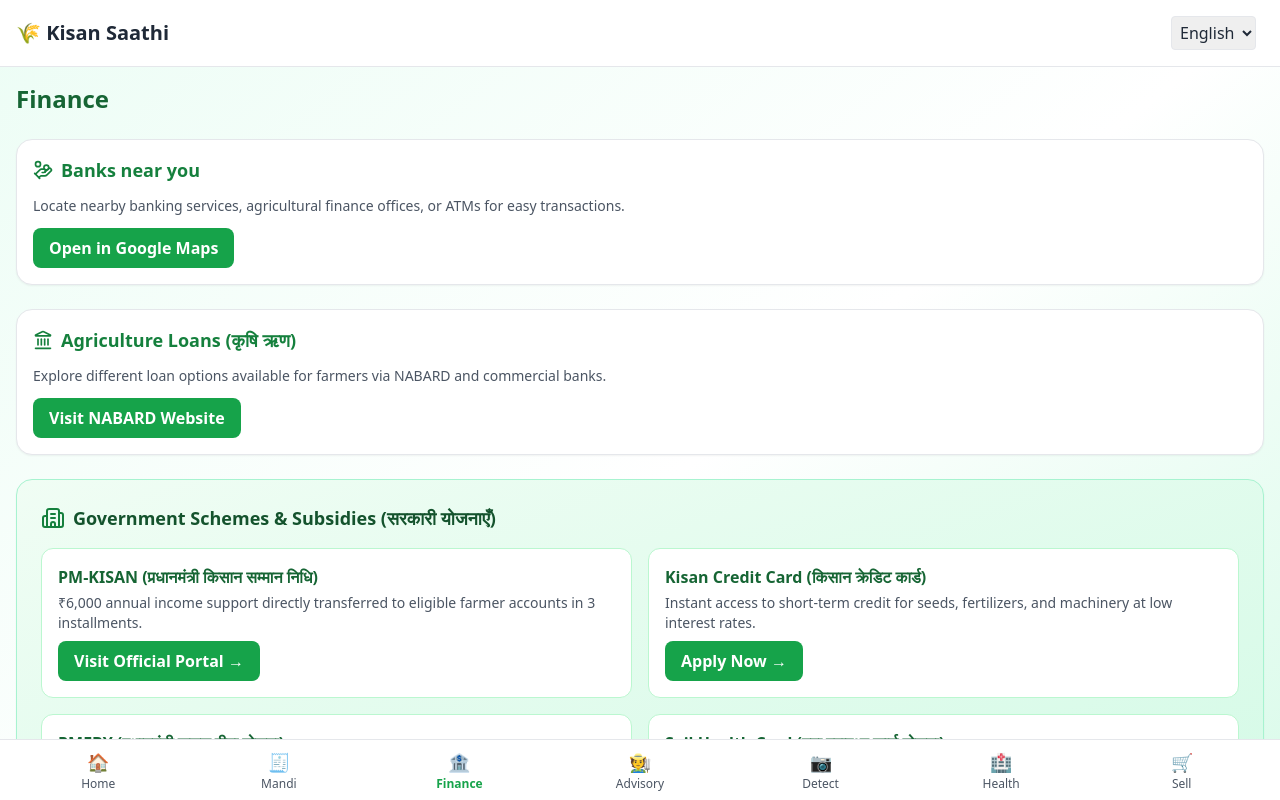
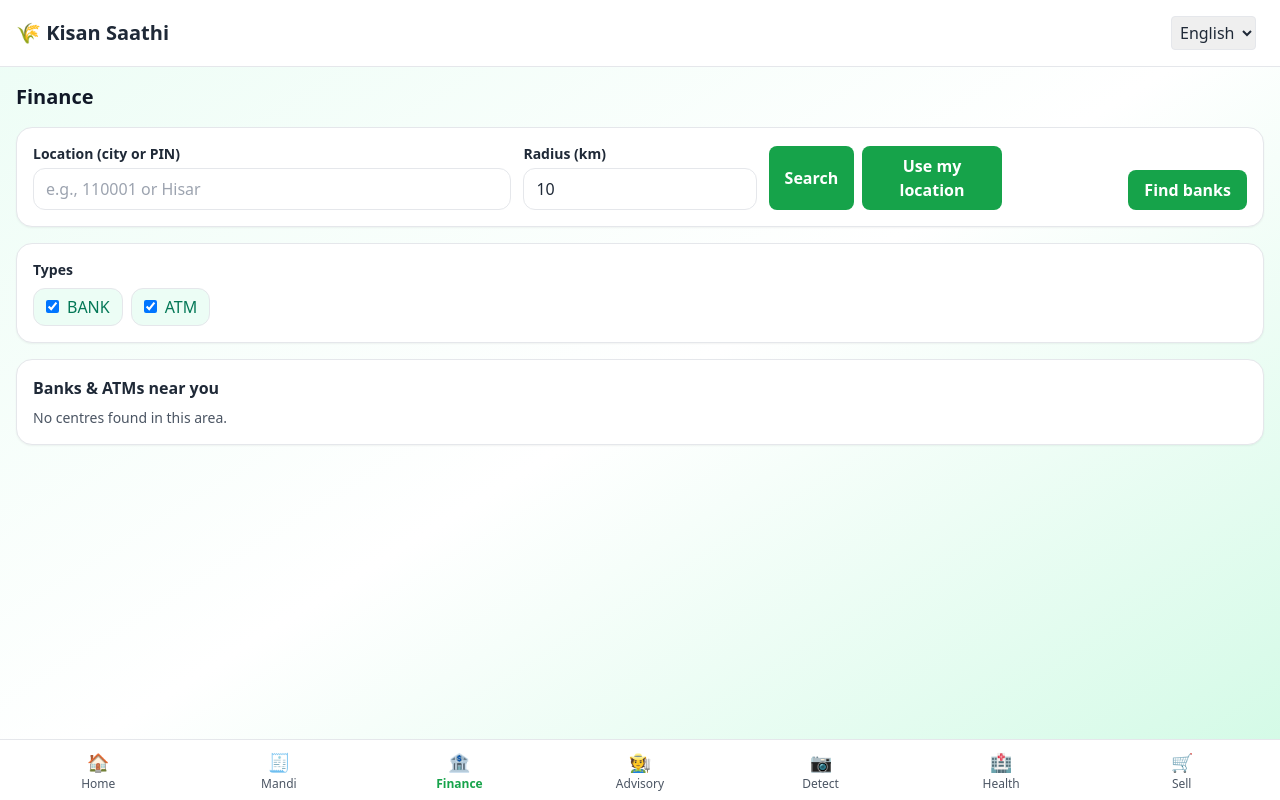
Before and after one commit to mayank29deo/KisanSaathi, a React (Vite) app: page / in a window 1280 px wide. Both pictures are taken after a click on the button "Open finance tools →". Shown: the top 800 px of the page. Built offline with nearby package versions, Linux system fonts and the light colour scheme.

Commit message:
Update Finance.jsx

```diff
--- a/src/screens/Finance.jsx
+++ b/src/screens/Finance.jsx
@@ -1,97 +1,118 @@
+import { useState } from "react";
 import Card from "../components/Card";
 import PrimaryButton from "../components/PrimaryButton";
-import { HandCoins, Landmark, Building2 } from "lucide-react";
+import MapPreview from "../components/MapPreview";
+import { geocodePlace, fetchOSMBanks, haversineKm, deriveType } from "../utils/osm";
 
 export default function Finance({ t }) {
+  const [place, setPlace] = useState("");
+  const [radius, setRadius] = useState(10);
+  const [latlon, setLatlon] = useState(null);
+  const [types, setTypes] = useState({ bank: true, atm: true });
+  const [results, setResults] = useState([]);
+  const [loading, setLoading] = useState(false);
+  const [error, setError] = useState(null);
+
+  async function useGeo() {
+    setError(null); setLoading(true);
+    navigator.geolocation.getCurrentPosition(async (pos) => {
+      setLatlon({ lat: pos.coords.latitude, lon: pos.coords.longitude, label: "GPS" });
+      setLoading(false);
+    }, () => { setError("geo"); setLoading(false); });
+  }
+
+  async function geocode() {
+    try { setError(null); setLoading(true); const g = await geocodePlace(place); setLatlon({ lat: g.lat, lon: g.lon, label: g.display }); }
+    catch { setError("geocode"); }
+    finally { setLoading(false); }
+  }
+
+  async function search() {
+    if (!latlon) { setError("noloc"); return; }
+    try {
+      setError(null); setLoading(true); setResults([]);
+      const elems = await fetchOSMBanks(latlon.lat, latlon.lon, radius);
+      let items = (elems || []).map((e) => ({ id: `${e.type}/${e.id}`, name: e.tags?.name || (e.tags?.amenity?.toUpperCase() || "Bank/ATM"), lat: e.lat, lon: e.lon, tags: e.tags || {} }))
+        .filter((x) => Number.isFinite(x.lat) && Number.isFinite(x.lon))
+        .map((x) => ({ ...x, distKm: haversineKm(latlon.lat, latlon.lon, x.lat, x.lon), type: ((x.tags.amenity || '').toLowerCase() === 'atm') ? 'atm' : 'bank' }));
+      items = items.filter((x) => types[x.type]);
+      items.sort((a, b) => (a.distKm || 0) - (b.distKm || 0));
+      setResults(items.slice(0, 50));
+    } catch {
+      setError("overpass");
+    } finally { setLoading(false); }
+  }
+
+  function toggleType(k) { setTypes((s) => ({ ...s, [k]: !s[k] })); }
+
   return (
-    <div className="space-y-6">
-      <h1 className="text-2xl font-extrabold text-green-800">
-        {t.finance || "Finance & Subsidy Assistance (वित्तीय सहायता)"}
-      </h1>
-
-      {/* Existing Cards */}
-      <Card className="space-y-3">
-        <div className="flex items-center gap-2 text-green-700 font-semibold text-lg">
-          <HandCoins className="w-5 h-5" />
-          <span>{t.banksNear || "Find Banks & ATMs Near You"}</span>
+    <div className="space-y-4">
+      <h1 className="text-xl font-extrabold">{t.finance || "Finance"}</h1>
+      <Card>
+        <div className="grid grid-cols-1 md:grid-cols-5 gap-3 items-end">
+          <div className="md:col-span-2">
+            <div className="text-sm font-semibold mb-1">{t.location || "Location (city or PIN)"}</div>
+            <input className="border rounded-xl px-3 py-2 w-full" placeholder="e.g., 110001 or Hisar" value={place} onChange={(e) => setPlace(e.target.value)} />
+          </div>
+          <div>
+            <div className="text-sm font-semibold mb-1">{t.radiusKm || "Radius (km)"}</div>
+            <input type="number" min={1} max={50} className="border rounded-xl px-3 py-2 w-full" value={radius} onChange={(e) => setRadius(parseFloat(e.target.value || "10"))} />
+          </div>
+          <div className="flex gap-2">
+            <PrimaryButton onClick={geocode}>{t.search || "Search"}</PrimaryButton>
+            <PrimaryButton onClick={useGeo}>{t.useMyLocation || "Use my location"}</PrimaryButton>
+          </div>
+          <div className="text-right">
+            <PrimaryButton onClick={search}>{t.findBanks || "Find banks"}</PrimaryButton>
+          </div>
         </div>
-        <p className="text-sm text-gray-600">
-          Locate nearby banking services, agricultural finance offices, or ATMs for easy transactions.
-        </p>
-        <PrimaryButton onClick={() => window.open("https://maps.google.com/search/banks+near+me", "_blank")}>
-          {t.openMap || "Open in Google Maps"}
-        </PrimaryButton>
+        {latlon && (<div className="text-xs text-gray-600 mt-2">📍 {latlon.label || `${latlon.lat.toFixed(4)}, ${latlon.lon.toFixed(4)}`}</div>)}
+        {error && <div className="text-xs text-rose-600 mt-2">
+          {error === 'geo' ? 'Location permission denied.' : error === 'geocode' ? 'Could not find that place.' : error === 'overpass' ? 'Bank/ATM data currently unavailable.' : 'Please set a location first.'}
+        </div>}
       </Card>
 
-      <Card className="space-y-3">
-        <div className="flex items-center gap-2 text-green-700 font-semibold text-lg">
-          <Landmark className="w-5 h-5" />
-          <span>{t.agriLoans || "Agriculture Loans (कृषि ऋण)"}</span>
+      {latlon && (
+        <Card>
+          <div className="font-semibold mb-2">Map</div>
+          <MapPreview center={latlon} markers={results} radiusKm={radius} />
+        </Card>
+      )}
+
+      <Card>
+        <div className="text-sm font-semibold mb-2">Types</div>
+        <div className="flex flex-wrap gap-2 items-center">
+          {["bank","atm"].map((k) => (
+            <label key={k} className={`px-3 py-1.5 rounded-xl border cursor-pointer ${types[k] ? "bg-emerald-50 text-emerald-700" : ""}`}>
+              <input type="checkbox" className="mr-2" checked={!!types[k]} onChange={() => toggleType(k)} />
+              {k.toUpperCase()}
+            </label>
+          ))}
         </div>
-        <p className="text-sm text-gray-600">
-          Explore different loan options available for farmers via NABARD and commercial banks.
-        </p>
-        <PrimaryButton onClick={() => window.open("https://www.nabard.org", "_blank")}>
-          {t.learnMore || "Visit NABARD Website"}
-        </PrimaryButton>
       </Card>
 
-      {/* 🌿 NEW SECTION: Government Scheme Posters */}
-      <Card className="bg-gradient-to-br from-green-50 to-emerald-100 border border-emerald-200 rounded-2xl shadow-sm p-6 space-y-4">
-        <div className="text-lg font-bold text-green-900 flex items-center gap-2">
-          <Building2 className="w-6 h-6 text-green-700" />
-          <span>Government Schemes & Subsidies (सरकारी योजनाएँ)</span>
-        </div>
-
-        <div className="grid md:grid-cols-2 gap-4">
-          {/* PM-Kisan Yojana */}
-          <div className="bg-white rounded-xl p-4 border border-green-200 hover:shadow-lg transition">
-            <div className="text-green-800 font-semibold mb-1">PM-KISAN (प्रधानमंत्री किसान सम्मान निधि)</div>
-            <p className="text-sm text-gray-600 mb-2">
-              ₹6,000 annual income support directly transferred to eligible farmer accounts in 3 installments.
-            </p>
-            <PrimaryButton onClick={() => window.open("https://pmkisan.gov.in", "_blank")}>
-              Visit Official Portal →
-            </PrimaryButton>
-          </div>
-
-          {/* Kisan Credit Card */}
-          <div className="bg-white rounded-xl p-4 border border-green-200 hover:shadow-lg transition">
-            <div className="text-green-800 font-semibold mb-1">Kisan Credit Card (किसान क्रेडिट कार्ड)</div>
-            <p className="text-sm text-gray-600 mb-2">
-              Instant access to short-term credit for seeds, fertilizers, and machinery at low interest rates.
-            </p>
-            <PrimaryButton onClick={() => window.open("https://www.mygov.in/kcc", "_blank")}>
-              Apply Now →
-            </PrimaryButton>
-          </div>
-
-          {/* PMFBY */}
-          <div className="bg-white rounded-xl p-4 border border-green-200 hover:shadow-lg transition">
-            <div className="text-green-800 font-semibold mb-1">PMFBY (प्रधानमंत्री फसल बीमा योजना)</div>
-            <p className="text-sm text-gray-600 mb-2">
-              Crop insurance coverage against natural calamities with simplified claim process and low premium.
-            </p>
-            <PrimaryButton onClick={() => window.open("https://pmfby.gov.in", "_blank")}>
-              Learn More →
-            </PrimaryButton>
-          </div>
-
-          {/* Soil Health Card */}
-          <div className="bg-white rounded-xl p-4 border border-green-200 hover:shadow-lg transition">
-            <div className="text-green-800 font-semibold mb-1">Soil Health Card (मृदा स्वास्थ्य कार्ड योजना)</div>
-            <p className="text-sm text-gray-600 mb-2">
-              Free soil testing and reports for better fertilizer use and yield improvement.
-            </p>
-            <PrimaryButton onClick={() => window.open("https://soilhealth.dac.gov.in", "_blank")}>
-              Check Details →
-            </PrimaryButton>
-          </div>
-        </div>
-
-        {/* Note */}
-        <div className="text-xs text-gray-600 italic text-center pt-2">
-          For latest government updates, visit <a href="https://agricoop.gov.in" className="text-green-700 underline">agricoop.gov.in</a>
+      <Card>
+        <div className="font-semibold mb-2">Banks & ATMs near you</div>
+        {loading && <div className="text-sm text-gray-600">Loading…</div>}
+        {!loading && results.length === 0 && <div className="text-sm text-gray-600">{t.noneFound || "No centres found in this area."}</div>}
+        <div className="space-y-3">
+          {results.map((p) => (
+            <div key={p.id} className="flex items-start justify-between border-b last:border-none border-gray-100 py-2">
+              <div>
+                <div className="flex items-center gap-2">
+                  <div className="font-semibold text-sm">{p.name}</div>
+                  <span className={`px-2 py-0.5 rounded-lg text-xs font-semibold ${p.type === 'atm' ? 'bg-blue-50 text-blue-700' : 'bg-emerald-50 text-emerald-700'}`}>{p.type.toUpperCase()}</span>
+                </div>
+                <div className="text-xs text-gray-500 mt-0.5">{p.tags?.addr_full || p.tags?.['addr:full'] || p.tags?.['addr:street'] || ''}</div>
+                {p.tags?.opening_hours && <div className="text-xs text-gray-600 mt-0.5">Hours: {p.tags.opening_hours}</div>}
+              </div>
+              <div className="flex gap-2 mt-1">
+                {(p.tags?.phone || p.tags?.['contact:phone']) && <a className="px-3 py-1.5 rounded-lg bg-indigo-50 hover:bg-indigo-100" href={`tel:${p.tags['contact:phone'] || p.tags.phone}`}>Call</a>}
+                <a className="px-3 py-1.5 rounded-lg bg-green-50 hover:bg-green-100" href={`https://www.google.com/maps/search/?api=1&query=${encodeURIComponent(p.name)}&query=${p.lat},${p.lon}`} target="_blank" rel="noreferrer">Directions</a>
+                <div className="px-3 py-1.5 rounded-lg bg-emerald-50 text-emerald-700">{(p.distKm || 0).toFixed(1)} km</div>
+              </div>
+            </div>
+          ))}
         </div>
       </Card>
     </div>
```
